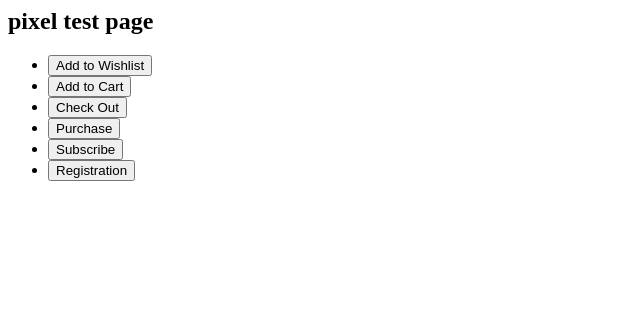
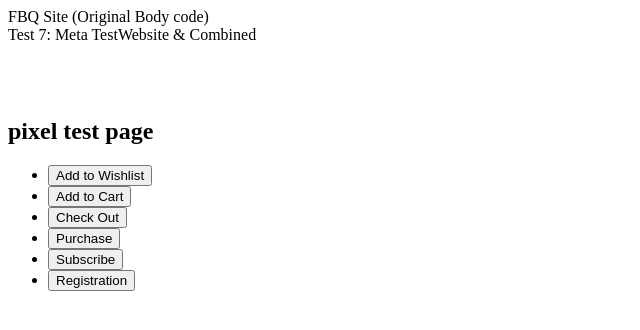
Before and after one commit to cbmeta/lg-testsite4, a plain HTML site: page index.html in a window 1280 px wide. Shown: the whole page, without its empty margins (0-640 px from the left). Drawn offline with Linux system fonts and the light colour scheme.

Commit message:
Update index.html

```diff
--- a/index.html
+++ b/index.html
@@ -1,30 +1,37 @@
+<p>
+  FBQ Site (Original Body code)
+    <br />
+  Test 7: Meta TestWebsite & Combined
+    <br />
+    <br />
+    <br />
+    <br />
+</p>
+
 <head>
-<!-- Signals Gateway Pixel + Meta Pixel Code -->
-    <script>
-      !(function(f,b,e,v,vv,n,nn,t,s,tt,ss){
-        if (!f.cbq){nn = f.cbq = function(){nn.initialized ? nn.apply(f.cbq, arguments) : nn.queue.push(arguments);};
-        if(!f._cbq) f._cbq = nn;
-        nn.push = nn; nn.loaded = !0; nn.version = '2.0'; nn.queue = [];
-        tt = b.createElement(e); tt.async = !0; tt.src = vv; ss=b.getElementsByTagName(e)[0]; ss.parentNode.insertBefore(tt,ss);}
-        if (f.xbq) return; if (f.fbq) f.xbq=f.fbq;
-        n = f.fbq = function()
-        {if(arguments[0].startsWith('track')){n.callMethod ? n.callMethod.apply(n, arguments) : n.queue.push(arguments);f.cbq.initialized ? f.cbq.apply(f.cbq, arguments) : f.cbq.queue.push(arguments);}
-        else{n.callMethod ? n.callMethod.apply(n, arguments) : n.queue.push(arguments);}};
-        if(!f._fbq) f._fbq = n;
-        n.push = n; n.loaded = !0; n.version = '2.0'; n.queue = (f.xbq)?f.xbq.queue:[];
-        t = b.createElement(e); t.async = !0; t.src = v;s=b.getElementsByTagName(e)[0]; s.parentNode.insertBefore(t,s);
-      })
-      (window, document, 'script', 'https://connect.facebook.net/en_US/fbevents.js', 'https://ggonzalez62351-ejm5xg56sq-uc.a.run.app/sdk/7916126218818703016/events.js');
-      fbq('init', '891851819693214');fbq('track', 'PageView');
-      cbq('setHost', 'https://ggonzalez62351-ejm5xg56sq-uc.a.run.app/');
-    cbq('init', '7916126218818703016');
-      cbq('set', 'integrationMethod', 'forkFromSnippetCode');
-      cbq('track', 'PageView');
-    </script>
-  <!-- End Signals Gateway Pixel + Meta Pixel Code -->
+<!-- ---------------------------------------------------------------------------------- -->
+<!-- Meta Pixel Code -->
+<script>
+  !function(f,b,e,v,n,t,s)
+  {if(f.fbq)return;n=f.fbq=function(){n.callMethod?
+  n.callMethod.apply(n,arguments):n.queue.push(arguments)};
+  if(!f._fbq)f._fbq=n;n.push=n;n.loaded=!0;n.version='2.0';
+  n.queue=[];t=b.createElement(e);t.async=!0;
+  t.src=v;s=b.getElementsByTagName(e)[0];
+  s.parentNode.insertBefore(t,s)}(window, document,'script',
+  'https://connect.facebook.net/en_US/fbevents.js');
+  fbq('init', '891851819693214');
+  fbq('track', 'PageView');
+</script>
+<noscript><img height="1" width="1" style="display:none"
+  src="https://www.facebook.com/tr?id=891851819693214&ev=PageView&noscript=1"
+/></noscript>
+<!-- End Meta Pixel Code -->
 
 
 
+<!-- ---------------------------------------------------------------------------------- -->
+<!-- Original FBQ body Code -->
 <meta name="facebook-domain-verification" content="qowwrhpyni79cf2pms3zixyrxoh3b4" />
 <title>pixel test page</title>
 </head>
@@ -70,3 +77,4 @@ document.getElementById('registrationButton').addEventListener('click', function
 }, false);
 </script>
 </body>
+<!-- ---------------------------------------------------------------------------------- -->
```
